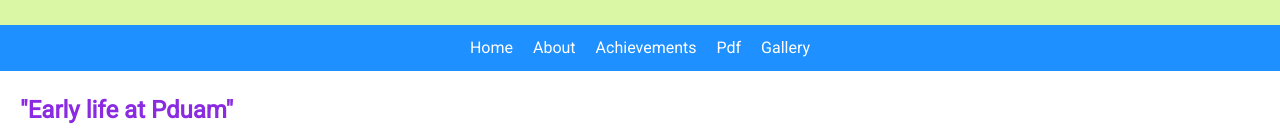
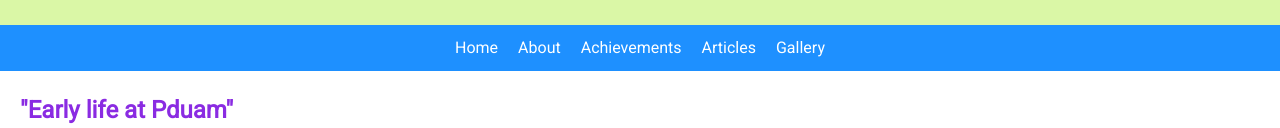
Before and after one commit to Kriparabha/Tribute, a plain HTML site: page index.html in a window 1280 px wide. Shown: the part 525-653 px from the top of the page. Drawn offline with Linux system fonts and the light colour scheme.

Commit message:
Update index.html

```diff
--- a/index.html
+++ b/index.html
@@ -23,7 +23,7 @@
       <li><a href="#home">Home</a></li>
       <li><a href="#about">About</a></li>
       <li><a href="#achievements">Achievements</a></li>
-      <li><a href="about.html">Pdf</a></li>
+      <li><a href="about.html">Articles</a></li>
       <li><a href="#gallery">Gallery</a></li>
     </ul>
   </nav>
@@ -157,7 +157,7 @@ As we reflect on the remarkable life of our late Er. Subhomoy Dey sir, we are in
       <li><a href="#home">Home</a></li>
       <li><a href="#about">About</a></li>
       <li><a href="#achievements">Achievements</a></li>
-      <li><a href="about.html">Pdf</a></li>
+      <li><a href="about.html">Articles</a></li>
       <li><a href="#gallery">Gallery</a></li>
     </ul>
   </div>
```
